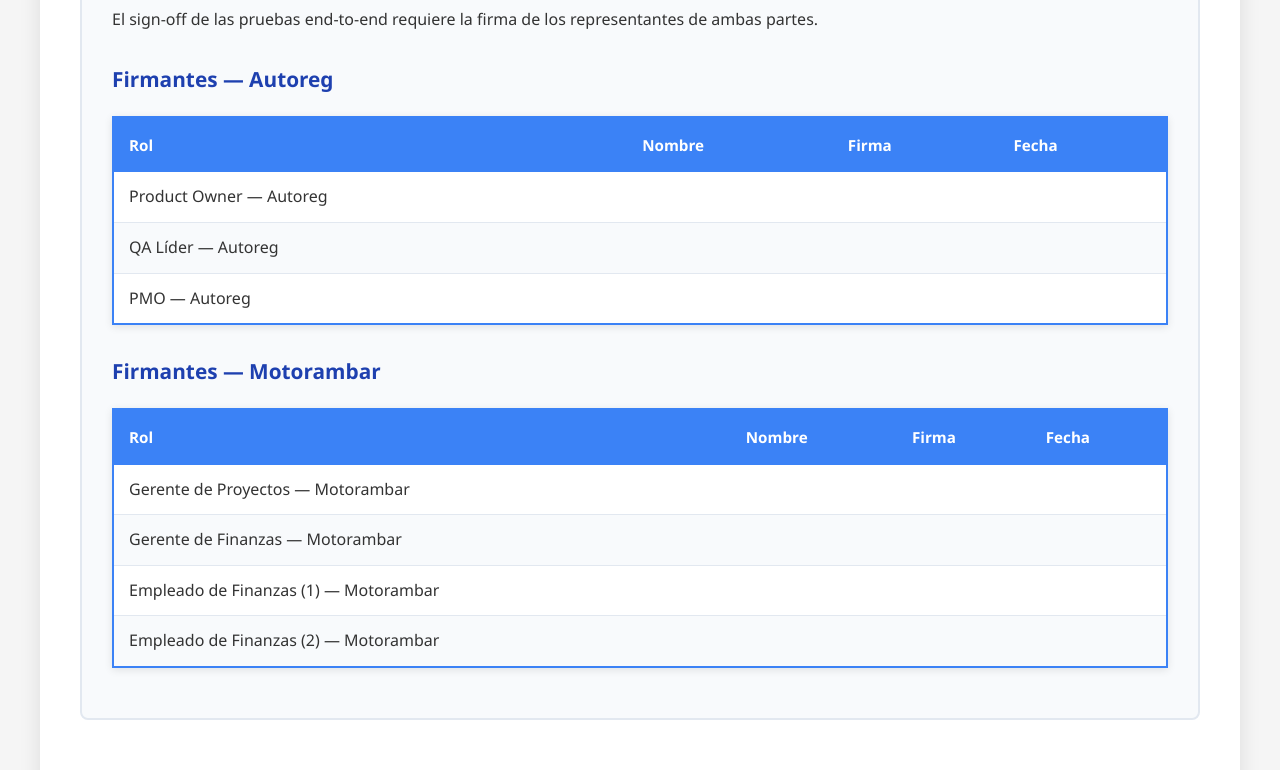
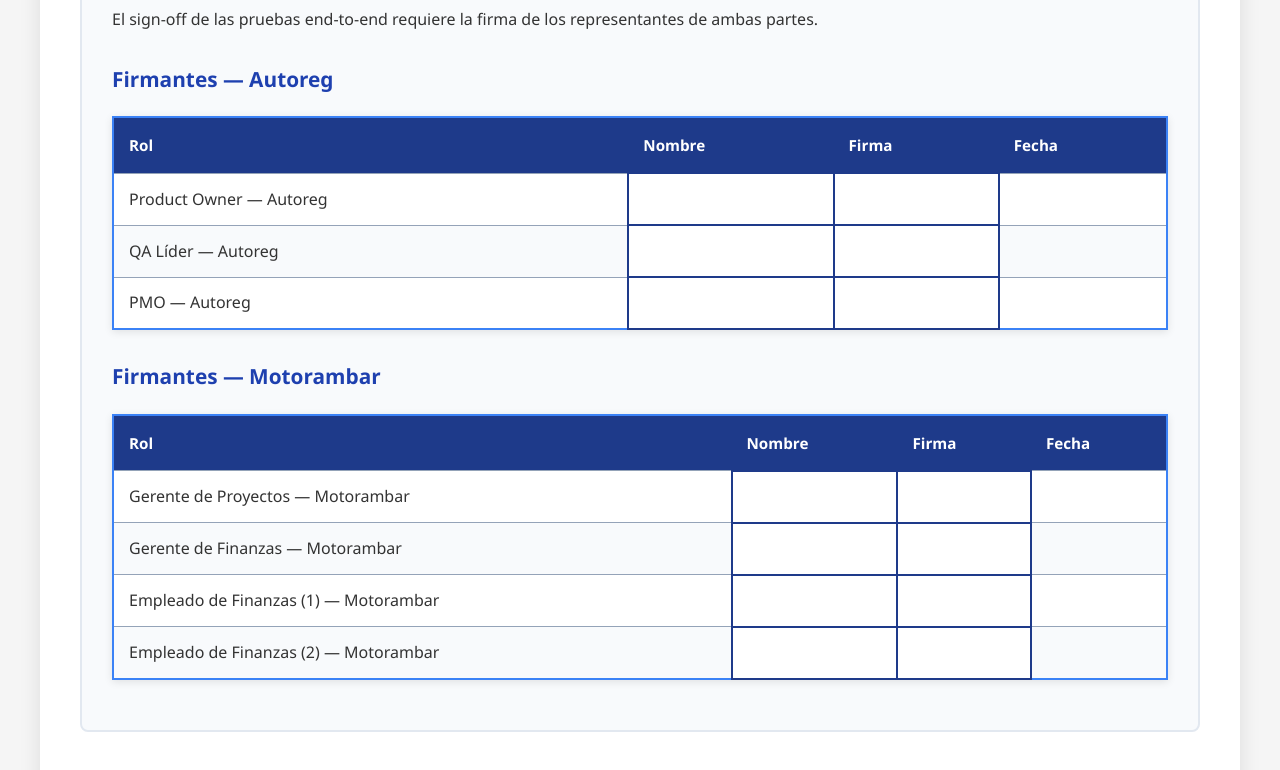
Before and after one commit to jmartinez-autoreg/QA-Motorambar-2.0, a plain HTML site: page context/Plan_E2E_Motorambar_v1.3.html in a window 1280 px wide. Shown: the part 8509-9279 px from the top of the page. Drawn offline with Linux system fonts and the light colour scheme.

Commit message:
fix(e2e): celdas Nombre y Firma mas visibles en tabla de Aprobaciones

```diff
--- a/context/Plan_E2E_Motorambar_v1.3.html
+++ b/context/Plan_E2E_Motorambar_v1.3.html
@@ -184,18 +184,20 @@
             border-radius: 8px;
         }
 
-        .signature-block {
-            display: inline-block;
-            width: 45%;
-            margin: 20px 2%;
-            vertical-align: top;
+        .signature-section table td {
+            height: 52px;
+            vertical-align: middle;
+            border: 1.5px solid #94a3b8;
         }
 
-        .signature-line {
-            border-top: 2px solid #333;
-            margin-top: 60px;
-            padding-top: 10px;
-            font-weight: 600;
+        .signature-section table td:nth-child(2),
+        .signature-section table td:nth-child(3) {
+            background: #ffffff;
+            border: 2px solid #1e3a8a;
+        }
+
+        .signature-section table th {
+            background: #1e3a8a;
         }
 
         ul, ol {
```
Also changed, not shown: context/Plan_E2E_Autoreg_Completo_v1.3.html (+14 -12 lines).
